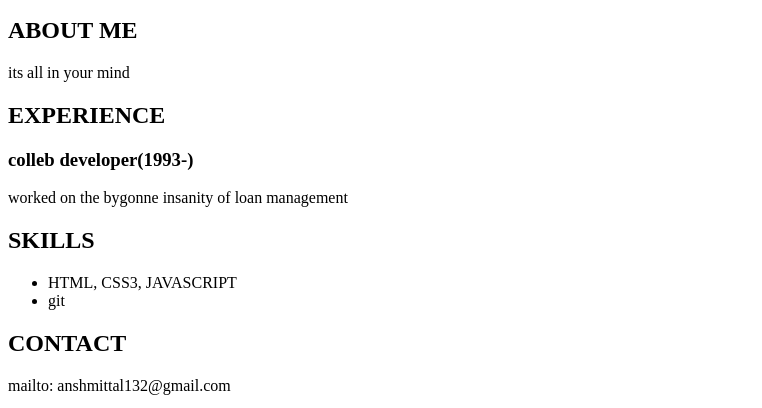
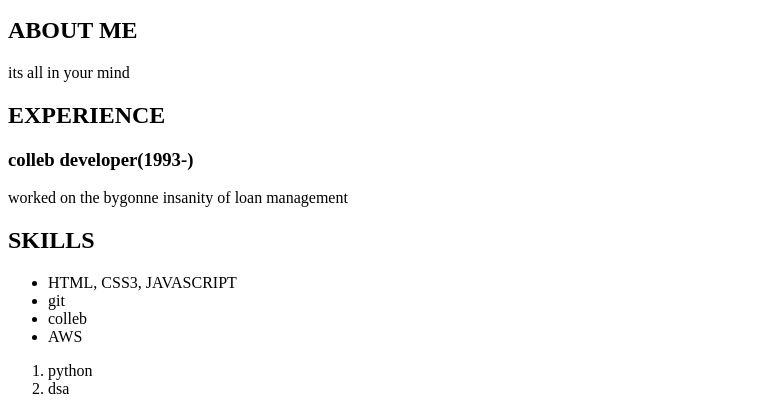
Before and after one commit to NINJAHATTORI004/HTMLLLL, a plain HTML site: page index.html in a window 1280 px wide. Shown: the part 101-509 px from the top of the page, without its empty margins (0-762 px from the left). Drawn offline with Linux system fonts and the light colour scheme.

Commit message:
new neww

```diff
--- a/index.html
+++ b/index.html
@@ -22,8 +22,14 @@
         <ul>
             <li>HTML, CSS3, JAVASCRIPT</li>
             <li> git</li>
+            <li> colleb</li>
+            <li> AWS</li>
 
         </ul>
+        <ol>
+            <li> python </li>
+            <li> dsa</li>
+        </ol>
 
         <h2>
             CONTACT
```
